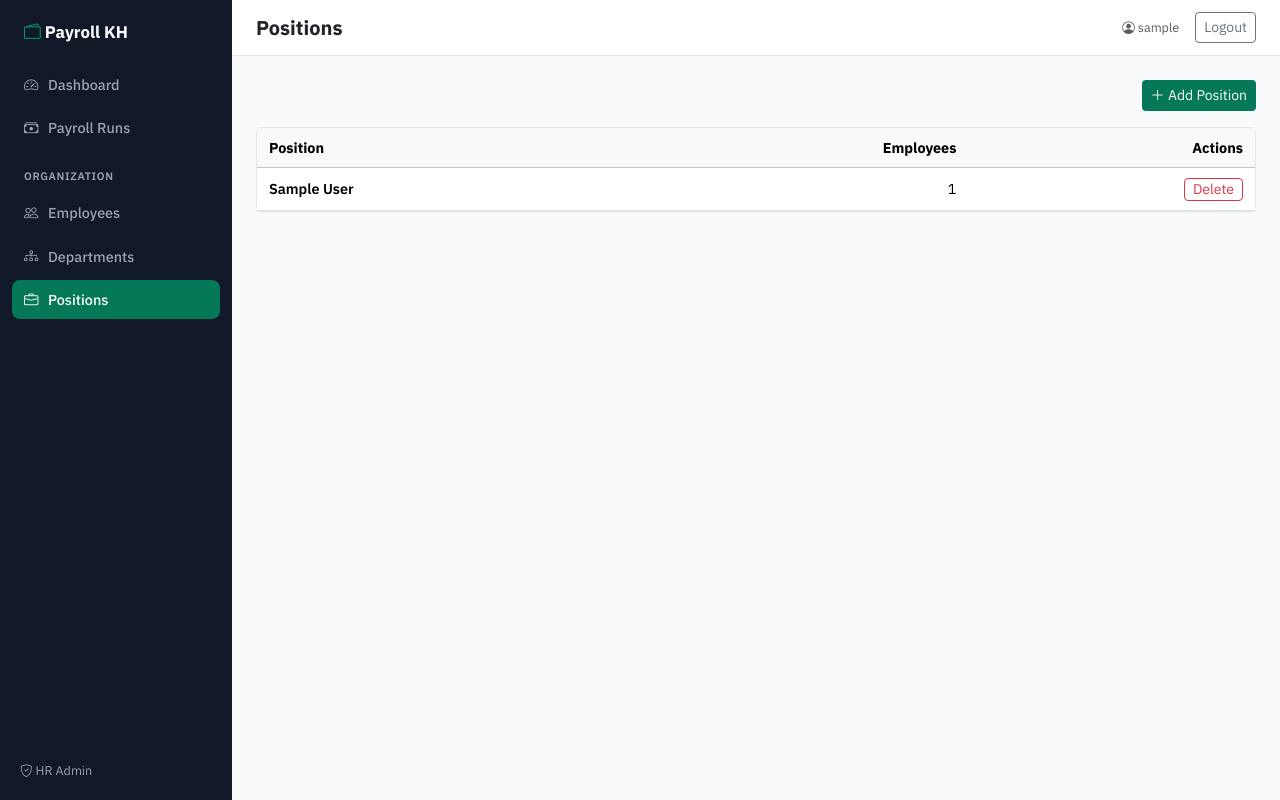
After one commit to Crazzygem/setec-payroll, a Django app: page /employees/positions/ in a window 1280 px wide. The commit adds this page. Run offline with Django 5.2, Linux system fonts and the light colour scheme; a user stored in the database is signed in; tables that the repository leaves empty hold one stand-in row (values such as "Sample post").

Commit message:
feat: Organization management: Department/Position lists with dropdowns (data-preserving migration), row-click employee edit, Delete inside edit modal, org sidebar group

```diff
--- a/employees/forms.py
+++ b/employees/forms.py
@@ -1,7 +1,7 @@
 from django import forms
-from django.forms.widgets import CheckboxInput
+from django.forms.widgets import CheckboxInput, Select
 
-from .models import Employee
+from .models import Department, Employee, Position
 
 
 class EmployeeForm(forms.ModelForm):
@@ -22,9 +22,35 @@ class EmployeeForm(forms.ModelForm):
             widget = field.widget
             if isinstance(widget, CheckboxInput):
                 widget.attrs.setdefault('class', 'form-check-input')
+            elif isinstance(widget, Select):
+                widget.attrs.setdefault('class', 'form-select form-select-sm')
             else:
                 widget.attrs.setdefault('class', 'form-control form-control-sm')
             if name == 'emp_id':
                 widget.attrs.setdefault('placeholder', 'e.g. EMP001')
             elif name in ('base_salary', 'allowance_monthly'):
                 widget.attrs.setdefault('placeholder', 'KHR, e.g. 2000000')
+
+
+class DepartmentForm(forms.ModelForm):
+    class Meta:
+        model = Department
+        fields = ['name']
+        widgets = {
+            'name': forms.TextInput(
+                attrs={'class': 'form-control form-control-sm',
+                       'placeholder': 'e.g. Accounting'}
+            ),
+        }
+
+
+class PositionForm(forms.ModelForm):
+    class Meta:
+        model = Position
+        fields = ['name']
+        widgets = {
+            'name': forms.TextInput(
+                attrs={'class': 'form-control form-control-sm',
+                       'placeholder': 'e.g. Accountant'}
+            ),
+        }
--- /dev/null
+++ b/employees/templates/employees/positions.html
@@ -0,0 +1,102 @@
+{% extends 'layouts/base.html' %}
+{% block title %}Positions{% endblock %}
+{% block page_title %}Positions{% endblock %}
+{% block content %}
+
+<div class="d-flex justify-content-end mb-3">
+  <a class="btn btn-accent btn-sm" href="?new=1">
+    <i class="bi bi-plus-lg"></i> Add Position
+  </a>
+</div>
+
+<div class="card">
+  <div class="table-responsive">
+    <table class="table table-hover align-middle mb-0">
+      <thead class="table-light">
+        <tr>
+          <th>Position</th>
+          <th class="text-end">Employees</th>
+          <th class="text-end">Actions</th>
+        </tr>
+      </thead>
+      <tbody>
+        {% for p in items %}
+        <tr>
+          <td class="fw-semibold">{{ p.name }}</td>
+          <td class="text-end">{{ p.count }}</td>
+          <td class="text-end">
+            <a class="btn btn-sm btn-outline-danger py-0"
+               href="?delete={{ p.pk }}">Delete</a>
+          </td>
+        </tr>
+        {% empty %}
+        <tr>
+          <td colspan="3" class="text-center text-muted py-4">
+            No positions yet. <a href="?new=1">Add the first one</a>.
+          </td>
+        </tr>
+        {% endfor %}
+      </tbody>
+    </table>
+  </div>
+</div>
+
+{# ---------- Add modal ---------- #}
+{% if modal == 'new' %}
+<div class="modal fade show d-block" tabindex="-1" role="dialog">
+  <div class="modal-dialog">
+    <div class="modal-content">
+      <form method="post" action="{% url 'employees:position_create' %}">
+        {% csrf_token %}
+        <div class="modal-header py-2">
+          <h6 class="modal-title fw-semibold">Add Position</h6>
+          <a class="btn-close" href="{% url 'employees:position_list' %}"></a>
+        </div>
+        <div class="modal-body">
+          {% if form.non_field_errors %}
+            <div class="alert alert-danger py-2 small mb-3">{{ form.non_field_errors }}</div>
+          {% endif %}
+          <label class="form-label small fw-semibold mb-1" for="{{ form.name.id_for_label }}">Name</label>
+          {{ form.name }}
+          {% for error in form.name.errors %}
+            <div class="text-danger small">{{ error }}</div>
+          {% endfor %}
+        </div>
+        <div class="modal-footer py-2">
+          <a class="btn btn-sm btn-outline-secondary" href="{% url 'employees:position_list' %}">Cancel</a>
+          <button class="btn btn-accent btn-sm" type="submit">Add position</button>
+        </div>
+      </form>
+    </div>
+  </div>
+</div>
+<div class="modal-backdrop fade show"></div>
+{% endif %}
+
+{# ---------- Delete modal ---------- #}
+{% if modal == 'delete' and target %}
+<div class="modal fade show d-block" tabindex="-1" role="dialog">
+  <div class="modal-dialog">
+    <div class="modal-content">
+      <form method="post" action="{% url 'employees:position_delete' target.pk %}">
+        {% csrf_token %}
+        <div class="modal-header py-2">
+          <h6 class="modal-title fw-semibold">Delete Position</h6>
+          <a class="btn-close" href="{% url 'employees:position_list' %}"></a>
+        </div>
+        <div class="modal-body">
+          <p class="mb-1">Delete <strong>{{ target.name }}</strong>?</p>
+          <p class="text-muted small mb-0">If employees still use it, the delete will be blocked.</p>
+        </div>
+        <div class="modal-footer py-2">
+          <a class="btn btn-sm btn-outline-secondary" href="{% url 'employees:position_list' %}">Cancel</a>
+          <button class="btn btn-sm btn-danger" type="submit">Delete</button>
+        </div>
+      </form>
+    </div>
+  </div>
+</div>
+<div class="modal-backdrop fade show"></div>
+{% endif %}
+
+{% endblock %}
--- a/employees/urls.py
+++ b/employees/urls.py
@@ -9,4 +9,12 @@ urlpatterns = [
     path('new/', views.employee_create, name='create'),
     path('<int:pk>/edit/', views.employee_edit, name='edit'),
     path('<int:pk>/delete/', views.employee_delete, name='delete'),
+    path('departments/', views.department_list, name='department_list'),
+    path('departments/new/', views.department_create, name='department_create'),
+    path('departments/<int:pk>/delete/', views.department_delete,
+         name='department_delete'),
+    path('positions/', views.position_list, name='position_list'),
+    path('positions/new/', views.position_create, name='position_create'),
+    path('positions/<int:pk>/delete/', views.position_delete,
+         name='position_delete'),
 ]
--- a/employees/views.py
+++ b/employees/views.py
@@ -1,11 +1,12 @@
 from django.contrib import messages
 from django.contrib.auth.decorators import login_required
-from django.db.models import Q
+from django.db.models import Count, Q
+from django.db.models.deletion import ProtectedError
 from django.shortcuts import get_object_or_404, redirect, render
 from django.views.decorators.http import require_POST
 
-from .forms import EmployeeForm
-from .models import Employee
+from .forms import DepartmentForm, EmployeeForm, PositionForm
+from .models import Department, Employee, Position
 
 
 def _parse_pk(value):
@@ -25,8 +26,8 @@ def _render_list(request, *, modal=None, form=None, target=None, status=200):
             Q(emp_id__icontains=q)
             | Q(first_name__icontains=q)
             | Q(last_name__icontains=q)
-            | Q(position__icontains=q)
-            | Q(department__icontains=q)
+            | Q(position__name__icontains=q)
+            | Q(department__name__icontains=q)
         )
     return render(
         request,
@@ -97,3 +98,99 @@ def employee_delete(request, pk):
     target.delete()
     messages.success(request, f'Employee {emp_id} deleted.')
     return redirect('employees:list')
+
+
+def _org_items(model):
+    return model.objects.annotate(count=Count('employees')).order_by('name')
+
+
+def _org_render(request, template, model, form, modal=None, target=None, status=200):
+    return render(
+        request,
+        template,
+        {'items': _org_items(model), 'form': form, 'modal': modal, 'target': target},
+        status=status,
+    )
+
+
+def _org_list_view(request, model, form, template):
+    modal = target = None
+    if request.GET.get('new'):
+        modal = 'new'
+    pk = _parse_pk(request.GET.get('delete'))
+    if pk:
+        target = get_object_or_404(model, pk=pk)
+        modal = 'delete'
+    return _org_render(request, template, model, form, modal, target)
+
+
+def _org_create(request, form_cls, template, redirect_name, label):
+    form = form_cls(request.POST)
+    if form.is_valid():
+        item = form.save()
+        messages.success(request, f'{label} {item.name} added.')
+        return redirect(redirect_name)
+    return _org_render(
+        request, template, form_cls._meta.model, form, modal='new', status=200
+    )
+
+
+def _org_delete(request, pk, model, redirect_name, label):
+    target = get_object_or_404(model, pk=pk)
+    try:
+        target.delete()
+    except ProtectedError:
+        messages.error(
+            request, f'Cannot delete {label} {target.name}: employees still use it.'
+        )
+        return redirect(redirect_name)
+    messages.success(request, f'{label} {target.name} deleted.')
+    return redirect(redirect_name)
+
+
+@login_required
+def department_list(request):
+    return _org_list_view(
+        request, Department, DepartmentForm(), 'employees/departments.html'
+    )
+
+
+@login_required
+@require_POST
+def department_create(request):
+    return _org_create(
+        request, DepartmentForm, 'employees/departments.html',
+        'employees:department_list', 'Department',
+    )
+
+
+@login_required
+@require_POST
+def department_delete(request, pk):
+    return _org_delete(
+        request, pk, Department, 'employees:department_list', 'Department'
+    )
+
+
+@login_required
+def position_list(request):
+    return _org_list_view(
+        request, Position, PositionForm(), 'employees/positions.html'
+    )
+
+
+@login_required
+@require_POST
+def position_create(request):
+    return _org_create(
+        request, PositionForm, 'employees/positions.html',
+        'employees:position_list', 'Position',
+    )
+
+
+@login_required
+@require_POST
+def position_delete(request, pk):
+    return _org_delete(
+        request, pk, Position, 'employees:position_list', 'Position'
+    )
--- a/payroll/exports.py
+++ b/payroll/exports.py
@@ -29,12 +29,12 @@ MONEY_FORMAT = "#,##0"
 def run_dataframe(run):
     """One row per payslip plus a TOTAL row, labelled columns, int money."""
     rows = []
-    for slip in run.payslips.select_related("employee"):
+    for slip in run.payslips.select_related("employee__department", "employee__position"):
         row = {
             "emp_id": slip.employee.emp_id,
             "name": slip.employee.full_name,
-            "position": slip.employee.position,
-            "department": slip.employee.department,
+            "position": slip.employee.position.name,
+            "department": slip.employee.department.name,
         }
         for key in MONEY_COLUMNS:
             row[key] = int(getattr(slip, key))
--- a/templates/layouts/base.html
+++ b/templates/layouts/base.html
@@ -53,6 +53,14 @@
     }
     .nav-link-side:hover { color: #fff; background: rgba(255,255,255,0.06); }
     .nav-link-side.active { color: #fff; background: var(--accent-strong); }
+    .nav-group-label {
+      color: var(--sidebar-text);
+      font-size: 0.68rem;
+      font-weight: 600;
+      text-transform: uppercase;
+      letter-spacing: 0.06em;
+      padding: 1rem 0.75rem 0.35rem;
+    }
     .topbar {
       background: #fff;
       border-bottom: 1px solid #e5e7eb;
@@ -116,10 +124,15 @@
     <nav class="nav flex-column gap-1">
       <a class="nav-link-side {% if request.resolver_match.url_name == 'home' %}active{% endif %}" href="{% url 'home' %}">
         <i class="bi bi-speedometer2"></i> Dashboard</a>
-      <a class="nav-link-side {% if request.resolver_match.app_name == 'employees' %}active{% endif %}" href="{% url 'employees:list' %}">
-        <i class="bi bi-people"></i> Employees</a>
       <a class="nav-link-side {% if request.resolver_match.app_name == 'payroll' %}active{% endif %}" href="{% url 'payroll:run_list' %}">
         <i class="bi bi-cash-stack"></i> Payroll Runs</a>
+      <div class="nav-group-label">Organization</div>
+      <a class="nav-link-side {% if request.resolver_match.app_name == 'employees' and 'departments/' not in request.path and 'positions/' not in request.path %}active{% endif %}" href="{% url 'employees:list' %}">
+        <i class="bi bi-people"></i> Employees</a>
+      <a class="nav-link-side {% if 'departments/' in request.path %}active{% endif %}" href="{% url 'employees:department_list' %}">
+        <i class="bi bi-diagram-3"></i> Departments</a>
+      <a class="nav-link-side {% if 'positions/' in request.path %}active{% endif %}" href="{% url 'employees:position_list' %}">
+        <i class="bi bi-briefcase"></i> Positions</a>
     </nav>
     <div class="mt-auto px-2 small" style="color:var(--sidebar-text)">
       <i class="bi bi-shield-check"></i> HR Admin
```
Also changed, not shown: DEMO.md (+7 -5 lines), DESIGN.md (+4 -1 lines), core/management/commands/seed_demo.py (+7 -2 lines), employees/models.py (+28 -2 lines), employees/templates/employees/departments.html (added, +102 -0 lines), employees/templates/employees/list.html (+26 -12 lines), employees/tests.py (+90 -4 lines), payroll/tests/test_views.py (+5 -1 lines), README.md, employees/migrations/0002_managed_lists.py (added).
